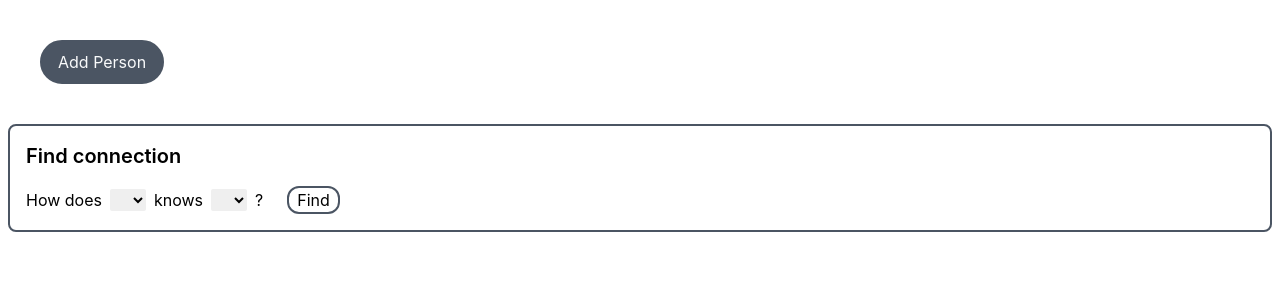
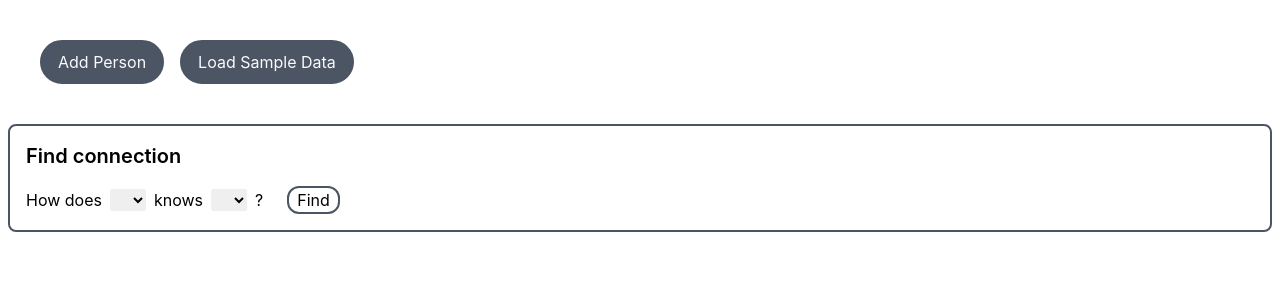
Before and after one commit to seebham/mutualConnections, a React (Vite) app: page / in a window 1280 px wide. Shown: the top 300 px of the page. Built offline with nearby package versions, Linux system fonts and the light colour scheme.

Commit message:
feat: :sparkles: loadSampleData feature implemented

```diff
--- /dev/null
+++ b/sampleData.ts
@@ -0,0 +1,68 @@
+const sampleData = {
+  Sameer: {
+    name: "Sameer",
+    connectionList: [
+      {
+        name: "Aayushi",
+        connectionList: [
+          {
+            name: "Bhaskar",
+            connectionList: [],
+          },
+        ],
+      },
+      {
+        name: "Kamalnath",
+        connectionList: [
+          {
+            name: "Shantikumar",
+            connectionList: [
+              {
+                name: "Bhaskar",
+                connectionList: [],
+              },
+            ],
+          },
+        ],
+      },
+    ],
+  },
+  Aayushi: {
+    name: "Aayushi",
+    connectionList: [
+      {
+        name: "Bhaskar",
+        connectionList: [],
+      },
+    ],
+  },
+  Bhaskar: {
+    name: "Bhaskar",
+    connectionList: [],
+  },
+  Kamalnath: {
+    name: "Kamalnath",
+    connectionList: [
+      {
+        name: "Shantikumar",
+        connectionList: [
+          {
+            name: "Bhaskar",
+            connectionList: [],
+          },
+        ],
+      },
+    ],
+  },
+  Shantikumar: {
+    name: "Shantikumar",
+    connectionList: [
+      {
+        name: "Bhaskar",
+        connectionList: [],
+      },
+    ],
+  },
+};
+
+export default sampleData;
--- a/src/App.tsx
+++ b/src/App.tsx
@@ -2,6 +2,7 @@ import { useEffect, useState } from "react";
 import AddPerson, { NPerson } from "./components/addPerson";
 import MutualConnection from "./components/mutualConnection";
 import NetworkView from "./components/networkView";
+import sampleData from "../sampleData";
 
 function App() {
   const [network, setNetwork] = useState<TypePeople>({});
@@ -15,6 +16,12 @@ function App() {
   useEffect(() => {
     localStorage.setItem("networkData", JSON.stringify(network));
   }, [network]);
+
+  const loadSampleData = () => {
+    console.log("trigged");
+    localStorage.setItem("networkData", JSON.stringify(network));
+    setNetwork(sampleData);
+  };
 
   const addPersonToNetwork = (personName: string) => {
     let newPerson = NPerson(personName);
@@ -73,6 +80,7 @@ function App() {
         networkData={network}
         addToNetwork={addPersonToNetwork}
         connectTwoPeople={connectTwoPeople}
+        loadSampleData={loadSampleData}
       />
       {/* <AddPerson
         addToNetwork={addPersonToNetwork}
--- a/src/components/networkView.tsx
+++ b/src/components/networkView.tsx
@@ -59,12 +59,14 @@ type TypeNetworkViewComponent = {
   networkData: TypePeople;
   addToNetwork: (personName: string) => void;
   connectTwoPeople: (person1: string, person2: string) => void;
+  loadSampleData: () => void;
 };
 
 const NetworkView = ({
   networkData,
   addToNetwork,
   connectTwoPeople,
+  loadSampleData,
 }: TypeNetworkViewComponent) => {
   const [addPerson, setAddPerson] = useState(false);
   const addInputFieldRef = useRef<HTMLInputElement>(null);
@@ -140,6 +142,14 @@ const NetworkView = ({
             </div>
           </div>
         ) : null}
+        <div
+          className={
+            "p-2 px-4 border-2 border-gray-600 rounded-full w-fit h-fit cursor-pointer bg-gray-600 text-gray-50"
+          }
+          onClick={loadSampleData}
+        >
+          Load Sample Data
+        </div>
       </div>
     </div>
   );
```
